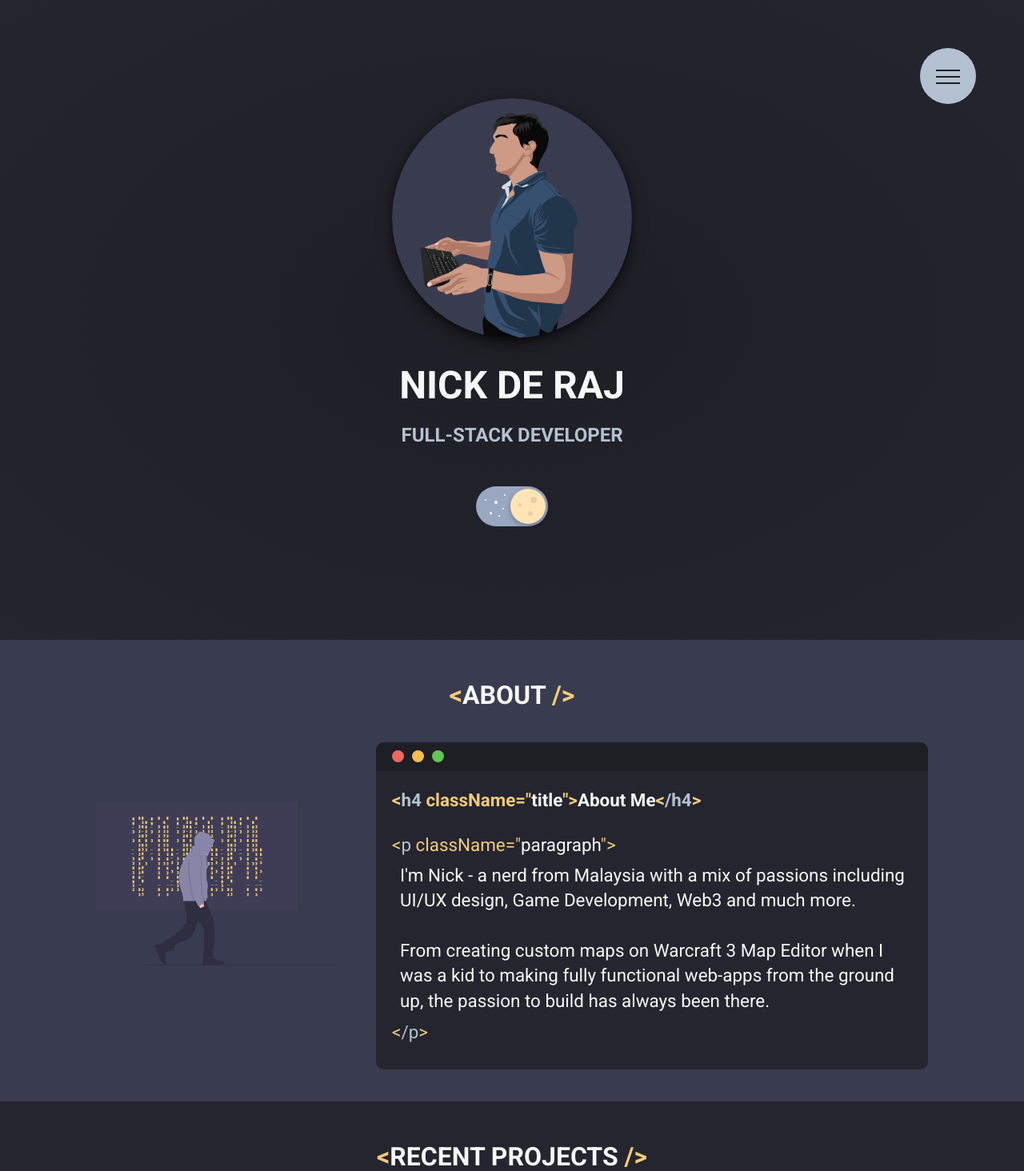
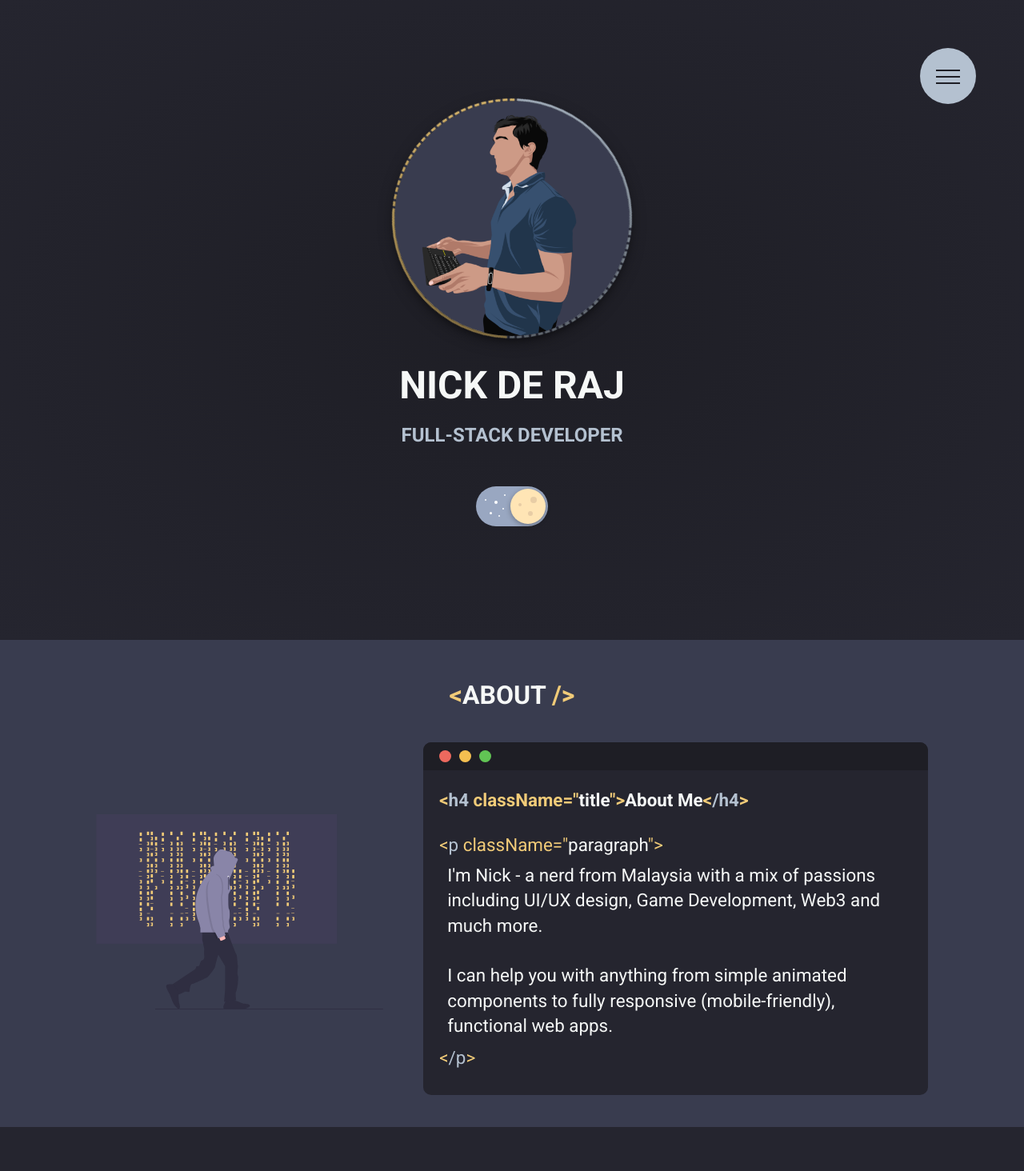
Before and after one commit to nickderaj/Portfolio-2021, a Next.js app: page / in a window 1280 px wide. Shown: the top 1464 px of the page at 80% size. Built offline with nearby package versions, Linux system fonts and the light colour scheme; a web font is replaced by a local one.

Commit message:
Minor style & info changes

```diff
--- a/components/Home/About.js
+++ b/components/Home/About.js
@@ -33,9 +33,8 @@ export default function About() {
                 I&apos;m Nick - a nerd from Malaysia with a mix of passions including UI/UX design,
                 Game Development, Web3 and much more.
                 <br />
-                <br />
-                From creating custom maps on Warcraft 3 Map Editor when I was a kid to making fully
-                functional web-apps from the ground up, the passion to build has always been there.
+                <br />I can help you with anything from simple animated components to fully
+                responsive (mobile-friendly), functional web apps.
               </p>
               <p className="code-wrap">/p</p>
             </div>
--- a/styles/sections/home/_header.scss
+++ b/styles/sections/home/_header.scss
@@ -24,11 +24,23 @@
       box-sizing: content-box;
       border-radius: 50%;
       background: var(--color-tertiary-light);
+      border-top: 0.3rem solid var(--color-primary);
+      border-right: 0.3rem dashed var(--color-primary);
+      border-left: 0.3rem dashed var(--color-secondary);
+      border-bottom: 0.3rem solid var(--color-secondary);
+      animation: spin 10s infinite linear;
 
       span {
         box-shadow: 0 4px 8px 0 rgba(0, 0, 0, 0.4), 0 6px 20px 0 rgba(0, 0, 0, 0.4);
         border-radius: 50%;
+        animation: spin 10s infinite reverse linear;
       }
     }
   }
 }
+
+@keyframes spin {
+  100% {
+    transform: rotate(1turn);
+  }
+}
```
